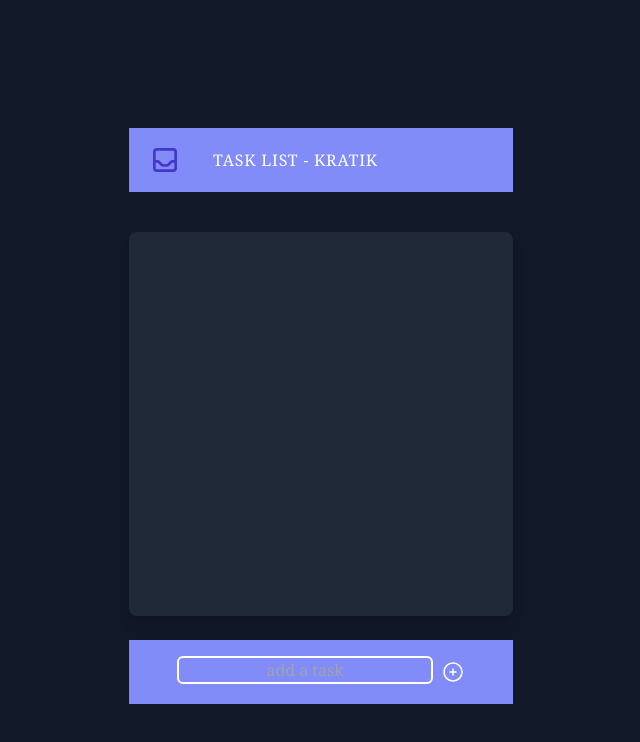
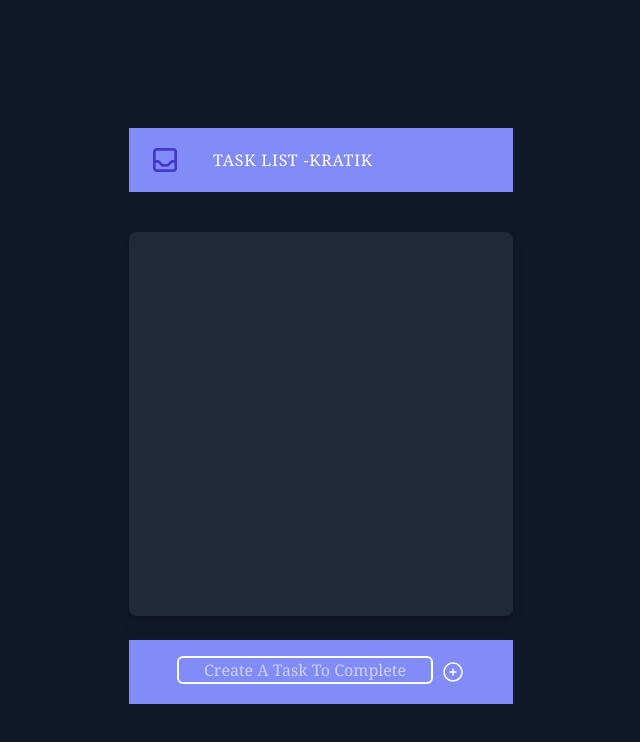
Before and after one commit to flashpunch0-0/Todolist, a React (Create React App) app: page / in a window 1280 px wide. Shown: the top 742 px of the page, without its empty margins (319-959 px from the left). Built offline with nearby package versions, Linux system fonts and the light colour scheme.

Commit message:
changed colour and text of placeholder

```diff
--- a/src/App.js
+++ b/src/App.js
@@ -79,7 +79,7 @@ const App = () => {
                     d="M20 13V6a2 2 0 00-2-2H6a2 2 0 00-2 2v7m16 0v5a2 2 0 01-2 2H6a2 2 0 01-2-2v-5m16 0h-2.586a1 1 0 00-.707.293l-2.414 2.414a1 1 0 01-.707.293h-3.172a1 1 0 01-.707-.293l-2.414-2.414A1 1 0 006.586 13H4"
                   />
                 </svg>
-                <p className=" ml-8">TASK LIST - KRATIK</p>
+                <p className=" ml-8">TASK LIST -KRATIK</p>
               </h1>
             </div>
 
@@ -105,9 +105,9 @@ const App = () => {
               <div className=" p-4 h-12 md:h-16">
                 <form onSubmit={listofItems}>
                   <input
-                    className=" text-center  text-white md:w-64  w-24 border-2 border-white rounded-md bg-indigo-400  "
+                    className=" text-center  placeholder-white placeholder-opacity-60 text-white md:w-64  w-24 border-2 border-white rounded-md bg-indigo-400  "
                     type="text"
-                    placeholder="add a task"
+                    placeholder="Create A Task To Complete"
                     value={inputList}
                     onChange={itemEvent}
                   />
```
